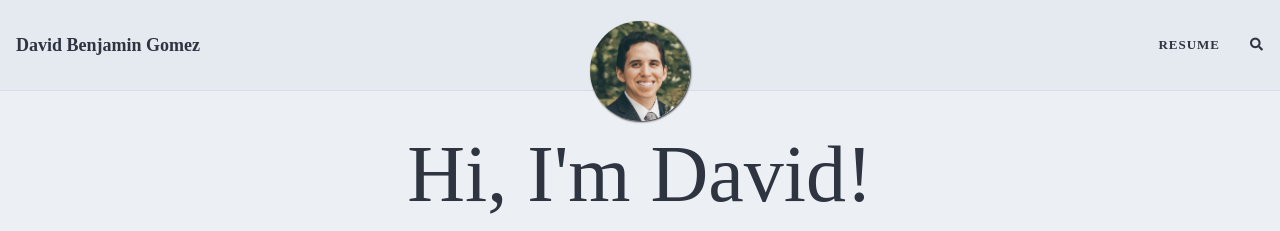
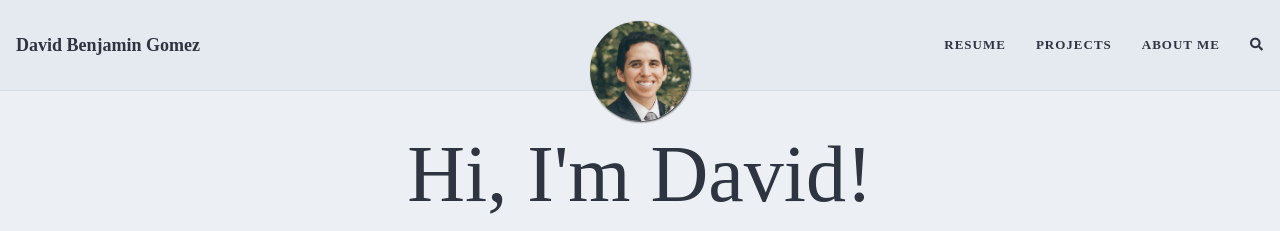
Before and after one commit to dbgomez94/dbgomez94.github.io, a Jekyll site: the page built from index.md, in a window 1280 px wide. Shown: the top 231 px of the page. Built offline with Jekyll 4.4.1, drawn with Linux system fonts in a browser that asks for light colours; nearby versions of some CDN libraries; the list of posts is cut into pages by our own code; comment, search, counter and statistics services are not loaded.

Commit message:
added projects

```diff
--- a/_config.yml
+++ b/_config.yml
@@ -21,6 +21,8 @@ author: David Gomez
 
 navbar-links:
   Resume: "https://drive.google.com/file/d/1MN7icxrGkiz8uqhuu03gI034AogSLLcN/view?usp=sharing"
+  Projects: "/pages/projects"
+  About Me: "/pages/aboutme"
 
 ################
 # --- Logo --- #
```
